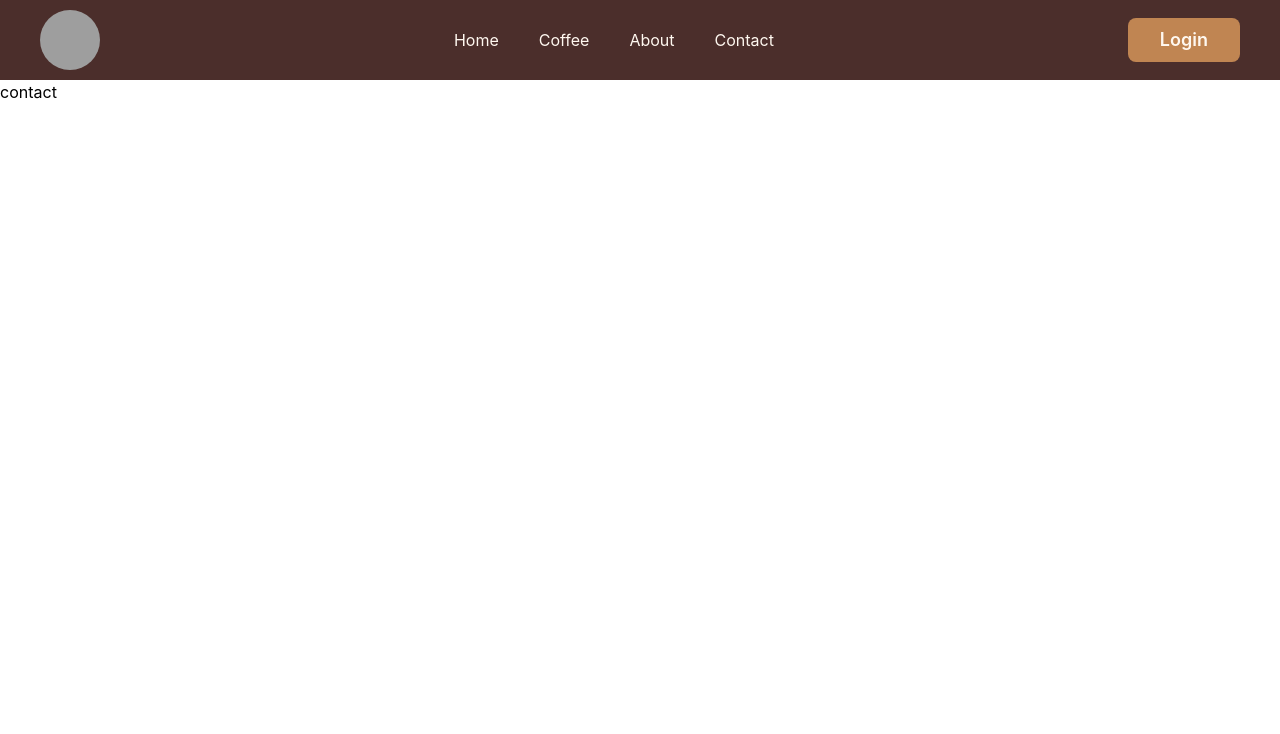
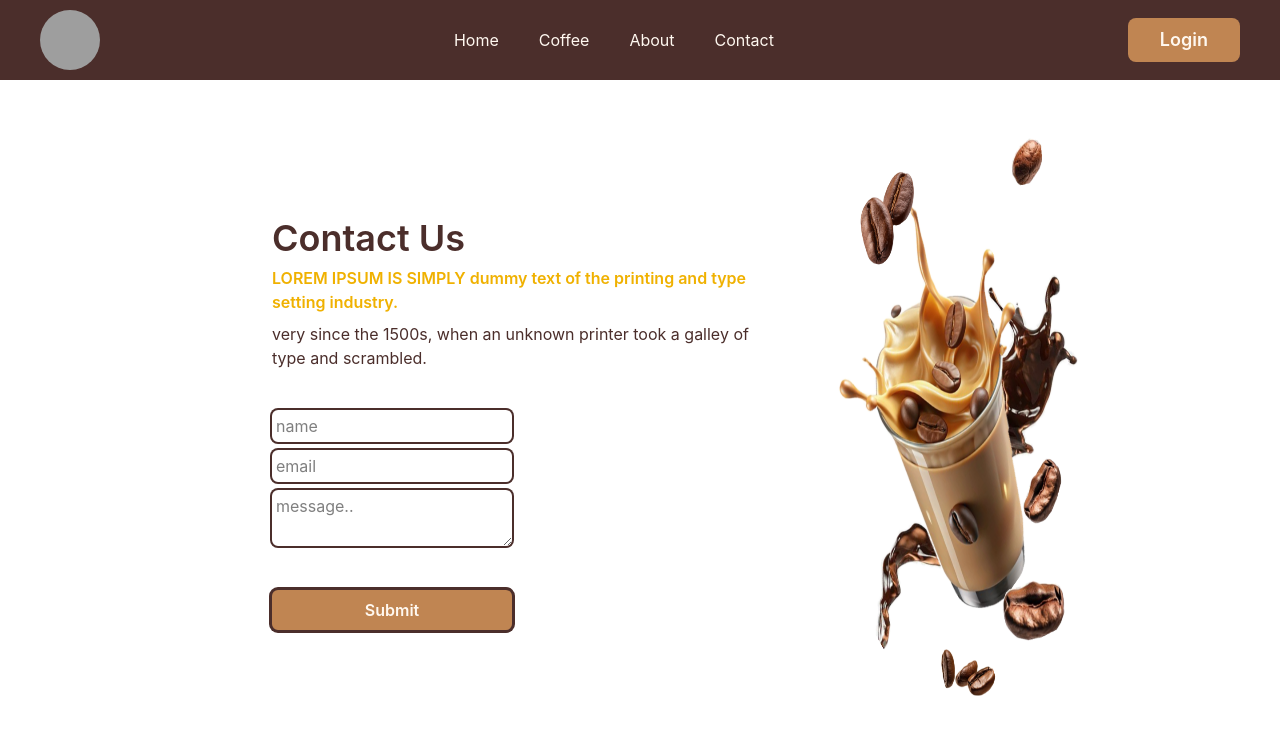
Before and after one commit to NananiyaHarshit/Coffee_website, a React app in the folder frontend/: page /contact in a window 1280 px wide. Shown: the top 734 px of the page. Built offline with nearby package versions, Linux system fonts and the light colour scheme; grey boxes are pictures that could not be loaded; the HTML template or start-up script is replaced by a standard one.

Commit message:
add contact and about pages

```diff
--- a/frontend/src/Components/Footer.jsx
+++ b/frontend/src/Components/Footer.jsx
@@ -66,7 +66,7 @@ const Footer = () => {
         </div>
       </div>
       <div className="flex gap-20">
-        <div className="text-text flex flex-col gap-3 ">
+        <div className="text-text w-1/4 flex flex-col gap-3 ">
           <p className="text-xl font-semibold">Quick Link</p>
           <div className="text-text/70">
             <p className="hover:underline transition-all cursor-pointer  ">
@@ -112,7 +112,7 @@ const Footer = () => {
               type="text"
               placeholder="Enter Email.."
             />
-            <button className="bg-yellow-500 px-5 rounded-r-md py-2">
+            <button className="bg-yellow-500 font-semibold px-5 rounded-r-md py-2">
               Submit
             </button>
           </div>
--- a/frontend/src/Components/HomeComponents/HomeImage.jsx
+++ b/frontend/src/Components/HomeComponents/HomeImage.jsx
@@ -1,6 +1,5 @@
 import React from "react";
 import coffeeImg from "../../Photos/coffee_img.png";
-console.log(coffeeImg);
 const HomeImage = () => {
   return (
     <div className="w-full h-[80vh] bg-text flex justify-center items-center bg-cover">
--- a/frontend/src/Pages/About.jsx
+++ b/frontend/src/Pages/About.jsx
@@ -3,9 +3,31 @@ import Navbar from "../Components/Navbar";
 
 const About = () => {
   return (
-    <div>
+    <div className="bg-text w-full h-screen">
       <Navbar />
-      about
+      <div className="flex w-full h-[80%] justify-center items-center py-10">
+        <div className="flex flex-col justify-center items-center w-full gap-7 ">
+          <p className="text-5xl font-semibold">
+            About Us <span className="text-yellow-500">Our Story</span>
+          </p>
+          <p className="flex flex-col w-[70%] text-center gap-5 text-background font-semibold">
+            <span>
+              At Coffee Time, we believe that every cup of coffee tells a story.
+              From the sun-drenched hills of Ethiopia to the farms in Colombia,
+              we source the highest-quality beans from around the globe. Our
+              mission is simple to provide exceptional coffee experiences for
+              every sip.
+            </span>
+            <span>
+              Whether you're a seasoned espresso aficionado or a casual coffee
+              drinker, we have a blend that's perfect for you. Our roasting
+              process ensures that each batch is roasted to perfection, bringing
+              out the unique flavors and aromas that make coffee such an
+              exciting beverage.
+            </span>
+          </p>
+        </div>
+      </div>
     </div>
   );
 };
--- a/frontend/src/Pages/Coffee.jsx
+++ b/frontend/src/Pages/Coffee.jsx
@@ -4,10 +4,10 @@ import Card from "../Components/Card";
 
 const Coffee = () => {
   return (
-    <div className="bg-text">
+    <div className="bg-text h-screen">
       <Navbar />
-      <div className="flex h-auto">
-        <div className="px-2 py-10 w-1/6 flex flex-col gap-10 bg-[#FED8B1]">
+      <div className="flex justify-between  ">
+        <div className="px-5 py-10 h-[86vh] w-2/9 flex flex-col gap-10 bg-[#FED8B1]">
           <div>
             <input
               type="text"
@@ -45,7 +45,7 @@ const Coffee = () => {
             </button>
           </div>
         </div>
-        <div className="px-3 py-2.5">
+        <div className="px-10 py-2.5 w-full">
           <Card />
         </div>
       </div>
--- a/frontend/src/Pages/Contact.jsx
+++ b/frontend/src/Pages/Contact.jsx
@@ -1,11 +1,97 @@
 import React from "react";
 import Navbar from "../Components/Navbar";
+import cold from "../Photos/download.png";
+import { useNavigate } from "react-router-dom";
+import { useForm } from "react-hook-form";
+const Contact = () => {
+  console.log(cold);
+  const navigate = useNavigate();
+  const {
+    register,
+    handleSubmit,
+    formState: { errors },
+  } = useForm();
 
-const Contact = () => {
+  const formHandle = (e) => {
+    console.log(e);
+  };
+
   return (
     <div>
       <Navbar />
-      contact
+      <div className="flex w-full justify-center items-center">
+        <div className="w-1/2 h-[86vh] flex flex-col justify-center gap-10 items-center">
+          <div className="text-background w-full  gap-2 flex flex-col justify-start items-start px-20 ">
+            <p className="text-4xl font-semibold">Contact Us</p>
+            <p className="text-yellow-500 font-semibold">
+              LOREM IPSUM IS SIMPLY dummy text of the printing and type setting
+              industry.
+            </p>
+            <p>
+              very since the 1500s, when an unknown printer took a galley of
+              type and scrambled.
+            </p>
+          </div>
+          <div className="px-20 w-full">
+            <form
+              onSubmit={handleSubmit(formHandle)}
+              action=""
+              className="flex flex-col gap-10"
+            >
+              <div className="flex flex-col gap-1 w-1/2">
+                <input
+                  type="text"
+                  className="px-1 py-1 ring-2 rounded-md ring-background"
+                  placeholder="name"
+                  {...register("name", {
+                    required: { value: true, message: "fill the email field" },
+                  })}
+                />
+                <span className="text-xs text-red-500">
+                  {errors.name && <p>{errors.name.message}</p>}
+                </span>
+                <input
+                  type="text"
+                  className="px-1 py-1 ring-2 rounded-md ring-background"
+                  placeholder="email"
+                  {...register("email", {
+                    required: { value: true, message: "fill the email field" },
+                    pattern: {
+                      value: /^[^\s@]+@[^\s@]+\.[^\s@]+$/,
+                      message: "Enter a valid email address",
+                    },
+                  })}
+                />
+                <span className="text-xs text-red-500">
+                  {errors.email && <p>{errors.email.message}</p>}
+                </span>
+
+                <textarea
+                  name=""
+                  id=""
+                  className="px-1 py-1 ring-2 rounded-md ring-background"
+                  placeholder="message.."
+                  rows="2"
+                  {...register("msg", {
+                    required: { value: true, message: "fill the email field" },
+                  })}
+                ></textarea>
+                <span className="text-xs text-red-500">
+                  {errors.msg && <p>{errors.msg.message}</p>}
+                </span>
+              </div>
+              <div>
+                <button className="ring-3 ring-background font-semibold text-text bg-button w-1/2 py-2 rounded-md">
+                  Submit
+                </button>
+              </div>
+            </form>
+          </div>
+        </div>
+        <div className="w-[20%] bg-red-200 h-[86vh] flex flex-col justify-center items-center ">
+          <img className="w-full h-full" src={cold} alt="img" />
+        </div>
+      </div>
     </div>
   );
 };
--- a/frontend/src/Pages/Register.jsx
+++ b/frontend/src/Pages/Register.jsx
@@ -113,9 +113,9 @@ const register = () => {
             </div>
 
             <p className="w-full text-xs flex justify-between gap-2">
-              Don't have a account?{" "}
-              <Link to="/register" className="underline text-blue-600">
-                Register
+              have a account ?
+              <Link to="/login" className="underline text-blue-600">
+                Login
               </Link>
             </p>
 
```
Also changed, not shown: frontend/src/Photos/download.png (added).
